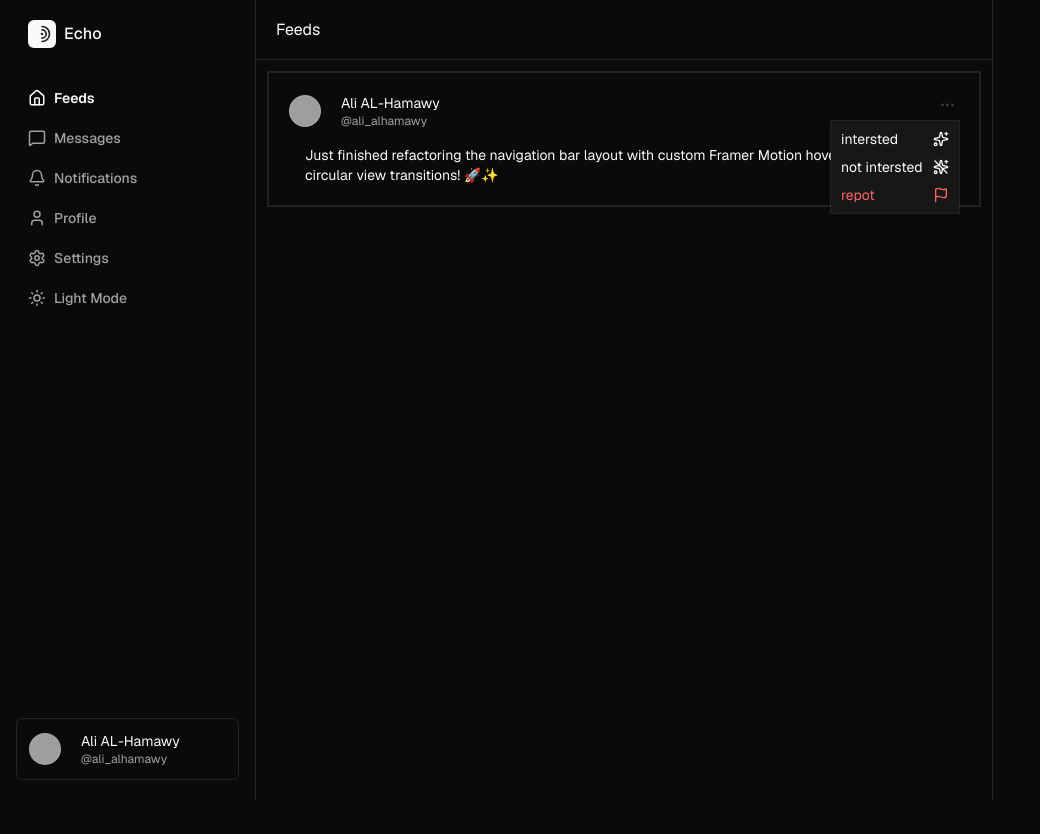
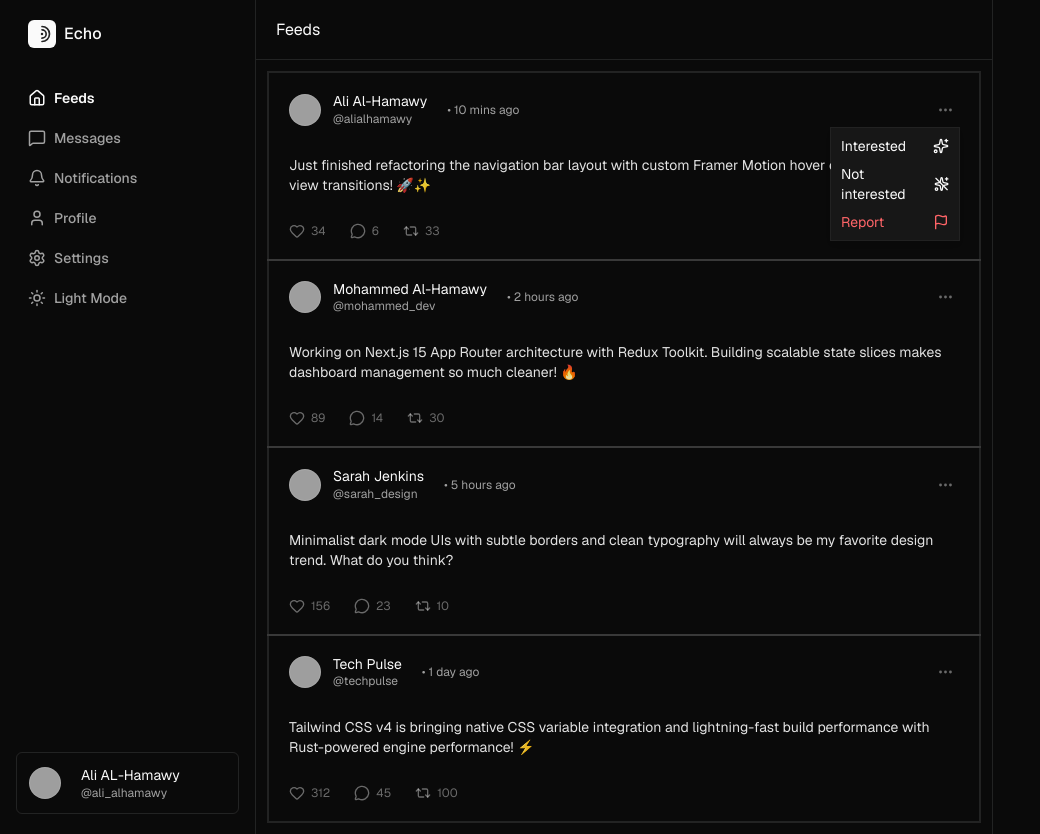
Before and after one commit to AliALHamawy/echo, a Next.js app: page / in a window 1280 px wide. Both pictures are taken after a click on the button 947 px from the left and 105 px from the top of the page. Shown: the whole page, without its empty margins (0-1040 px from the left). Before the commit the page ends 800 px from the top, so only its background shows below. Built offline with nearby package versions, Linux system fonts and the light colour scheme; grey boxes are pictures that could not be loaded.

Commit message:
working of post...

```diff
--- a/app/(main)/page.tsx
+++ b/app/(main)/page.tsx
@@ -4,9 +4,11 @@ import MyCard from "@/components/myComponents/MyCard";
 export default function Home() {
   return (
     <>
-    <div className="p-3">
-    <MyCard />
-    </div>
+      <div className="p-3 ">
+        {initialPostsData.map((item:Post) =>(
+<MyCard key={item.id} post={item} />
+))}
+      </div>
     </>
   );
 }
@@ -24,6 +26,7 @@ export interface Post {
   numberOfShares: number;
   isLiked?: boolean;
   isBookmarked?: boolean;
+  repost: number;
 }
 
 export const initialPostsData: Post[] = [
@@ -39,6 +42,7 @@ export const initialPostsData: Post[] = [
     numberOfShares: 2,
     isLiked: true,
     isBookmarked: false,
+    repost: 33,
   },
   {
     id: "post-2",
@@ -52,6 +56,7 @@ export const initialPostsData: Post[] = [
     numberOfShares: 8,
     isLiked: false,
     isBookmarked: true,
+    repost: 30,
   },
   {
     id: "post-3",
@@ -65,6 +70,7 @@ export const initialPostsData: Post[] = [
     numberOfShares: 12,
     isLiked: false,
     isBookmarked: false,
+    repost: 10,
   },
   {
     id: "post-4",
@@ -72,11 +78,13 @@ export const initialPostsData: Post[] = [
     userName: "@techpulse",
     userAvatar: "https://images.unsplash.com/photo-1618005182384-a83a8bd57fbe?w=150",
     postDescription: "Tailwind CSS v4 is bringing native CSS variable integration and lightning-fast build performance with Rust-powered engine performance! ⚡",
+
     createdAt: "1 day ago",
     numberOfLikes: 312,
     numberOfComments: 45,
     numberOfShares: 54,
     isLiked: true,
     isBookmarked: true,
+    repost: 100,
   }
 ];
--- a/components/myComponents/MyCard.tsx
+++ b/components/myComponents/MyCard.tsx
@@ -1,54 +1,90 @@
-import { Card, CardContent, CardDescription } from "@/components/ui/card";
+import { Card, CardContent } from "@/components/ui/card";
 import { Avatar, AvatarFallback, AvatarImage } from '@/components/ui/avatar'
-import { Ellipsis, Flag, Sparkles } from "lucide-react";
+import { Ellipsis, Flag, Heart, MessageCircle, Repeat2, Sparkles } from "lucide-react";
 import { DropdownMenu, DropdownMenuTrigger, DropdownMenuItem, DropdownMenuContent } from "@/components/ui/dropdown-menu";
 import { SparklesOff } from "./SparklesOff";
 
+export interface Post {
+    id: string;
+    name: string;
+    userName: string;
+    userAvatar: string;
+    postDescription: string;
+    postImage?: string;
+    createdAt: string;
+    numberOfLikes: number;
+    numberOfComments: number;
+    numberOfShares: number;
+    isLiked?: boolean;
+    isBookmarked?: boolean;
+    repost: number;
+}
 
-const MyCard = () => {
+interface MyCardProps {
+    post: Post;
+}
+
+const MyCard = ({ post }: MyCardProps) => {
+    const { userAvatar, name, userName, createdAt, postDescription, numberOfLikes, numberOfComments, repost } = post;
+
     return (
-        <>
         <Card className="rounded-none p-5 bg-transparent border border-border transition-[0.3s] hover:border-foreground/15 outline-none">
-                <div className="flex justify-between">
-                    <div className="flex justify-start items-center  gap-5 rounded-sm ">
+            <div className="flex justify-between items-center">
+                <div className="flex justify-start items-center gap-3">
                     <Avatar className='h-8 w-8'>
-                            <AvatarImage src="https://github.com/shadcn.png" />
-                            <AvatarFallback>CN</AvatarFallback>
+                        <AvatarImage src={userAvatar} />
+                        <AvatarFallback>{name.slice(0, 2).toUpperCase()}</AvatarFallback>
                     </Avatar>
-                        <div className="hidden md:flex flex-col">
-                            <span className='text-sm text-foreground'>Ali AL-Hamawy</span>
-                            <span className='text-xs text-muted-foreground'>@ali_alhamawy</span>
+                    <div className="flex flex-col">
+                        <span className='text-sm text-foreground leading-tight'>{name}</span>
+                        <span className='text-xs text-muted-foreground'>{userName}</span>
                     </div>
+                    <span className='text-xs text-muted-foreground ml-2'>• {createdAt}</span>
                 </div>
+
                 <DropdownMenu>
                     <DropdownMenuTrigger asChild>
-                            <button className="outline-none hover:bg-muted/50 h-6 w-6 flex items-center justify-center group">
-                                <Ellipsis className="text-foreground/20 transition-[0.3s] group-hover:text-foreground" width={17}/>
+                        <button className="outline-none hover:bg-muted/50 h-7 w-7 flex items-center justify-center group rounded-sm transition-colors">
+                            <Ellipsis className="text-foreground/40 transition-[0.3s] group-hover:text-foreground" width={17} />
                         </button>
                     </DropdownMenuTrigger>
                     <DropdownMenuContent align="end" className="rounded-none">
-                            <DropdownMenuItem className="justify-between focus:bg-[#96ff963b] rounded-none">
-                                intersted
-                                <Sparkles />
+                        <DropdownMenuItem className="justify-between focus:bg-[#96ff963b] rounded-none cursor-pointer">
+                            Interested
+                            <Sparkles className="size-4" />
                         </DropdownMenuItem>
-                            <DropdownMenuItem className="justify-between rounded-none">
-                                not intersted
-                                <SparklesOff />
+                        <DropdownMenuItem className="justify-between rounded-none cursor-pointer">
+                            Not interested
+                            <SparklesOff className="size-4" />
                         </DropdownMenuItem>
-                            <DropdownMenuItem variant="destructive" className="justify-between rounded-none">
-                                repot
-                                <Flag />
+                        <DropdownMenuItem variant="destructive" className="justify-between rounded-none cursor-pointer">
+                            Report
+                            <Flag className="size-4" />
                         </DropdownMenuItem>
                     </DropdownMenuContent>
                 </DropdownMenu>
             </div>
 
-                <CardContent>
-                    Just finished refactoring the navigation bar layout with custom Framer Motion hover effects and circular view transitions! 🚀✨
+            <CardContent className="px-0 py-3 text-sm text-foreground/90">
+                {postDescription}
             </CardContent>
+
+            <div className="flex items-center gap-6 text-foreground/40">
+                <div className="flex items-center gap-1.5 hover:text-foreground transition-colors cursor-pointer">
+                    <Heart className="size-4" />
+                    <span className="text-xs">{numberOfLikes}</span>
+                </div>
+                <div className="flex items-center gap-1.5 hover:text-foreground transition-colors cursor-pointer">
+                    <MessageCircle className="size-4" />
+                    <span className="text-xs">{numberOfComments}</span>
+                </div>
+                <div className="flex items-center gap-1.5 hover:text-foreground transition-colors cursor-pointer">
+                    <Repeat2 className="size-4" />
+                    <span className="text-xs">{repost}</span>
+                </div>
+            </div>
         </Card>
-        </>
     )
 }
 
-export default MyCard
+export default MyCard;
--- a/components/myComponents/SparklesOff.tsx
+++ b/components/myComponents/SparklesOff.tsx
@@ -3,9 +3,7 @@ import { Sparkles } from "lucide-react"
 export function SparklesOff({ className = "size-4" }: { className?: string }) {
     return (
         <div className={`relative inline-flex items-center justify-center ${className}`}>
-            {/* أيقونة Sparkles الأصلية */}
             <Sparkles className="size-full" />
-            {/* خط الشطب المائل */}
             <svg
                 className="absolute inset-0 size-full stroke-current stroke-[2]"
                 viewBox="0 0 24 24"
```
Lines whose indentation alone changed are shown as unchanged.
